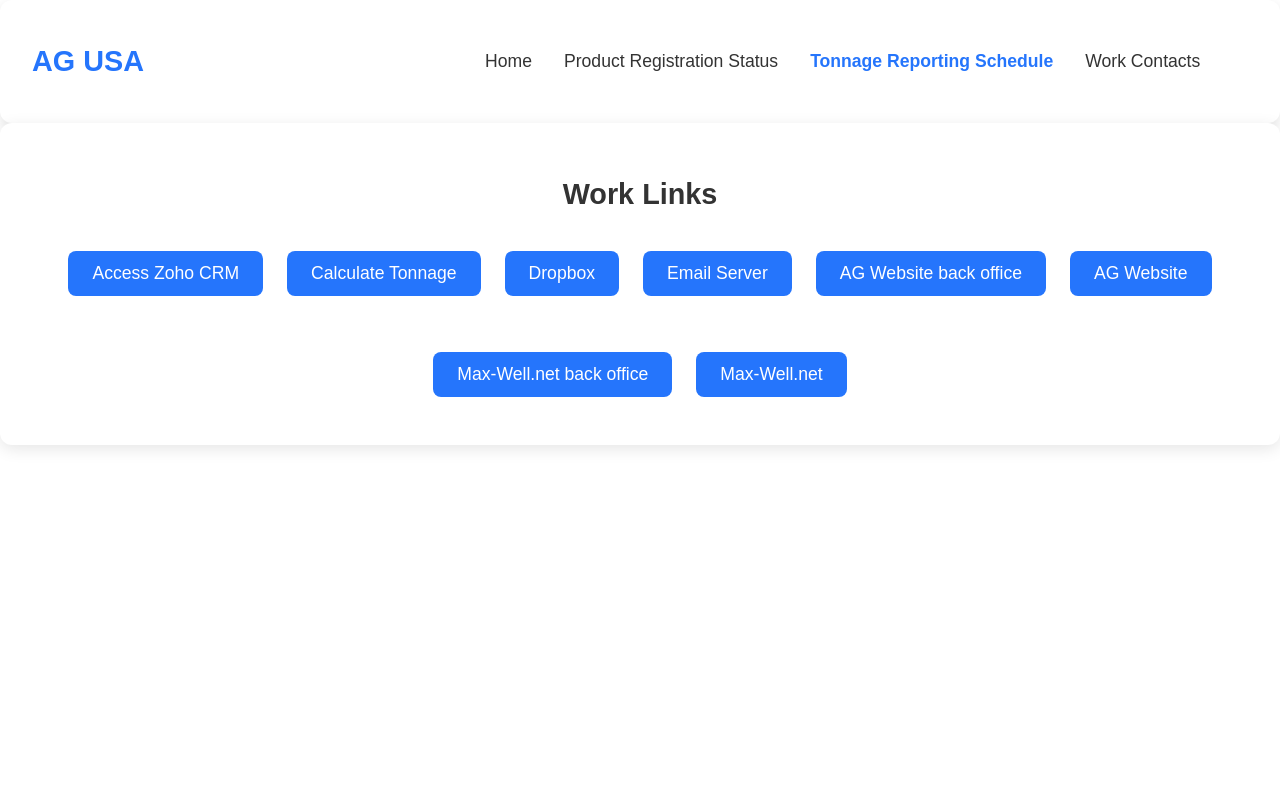
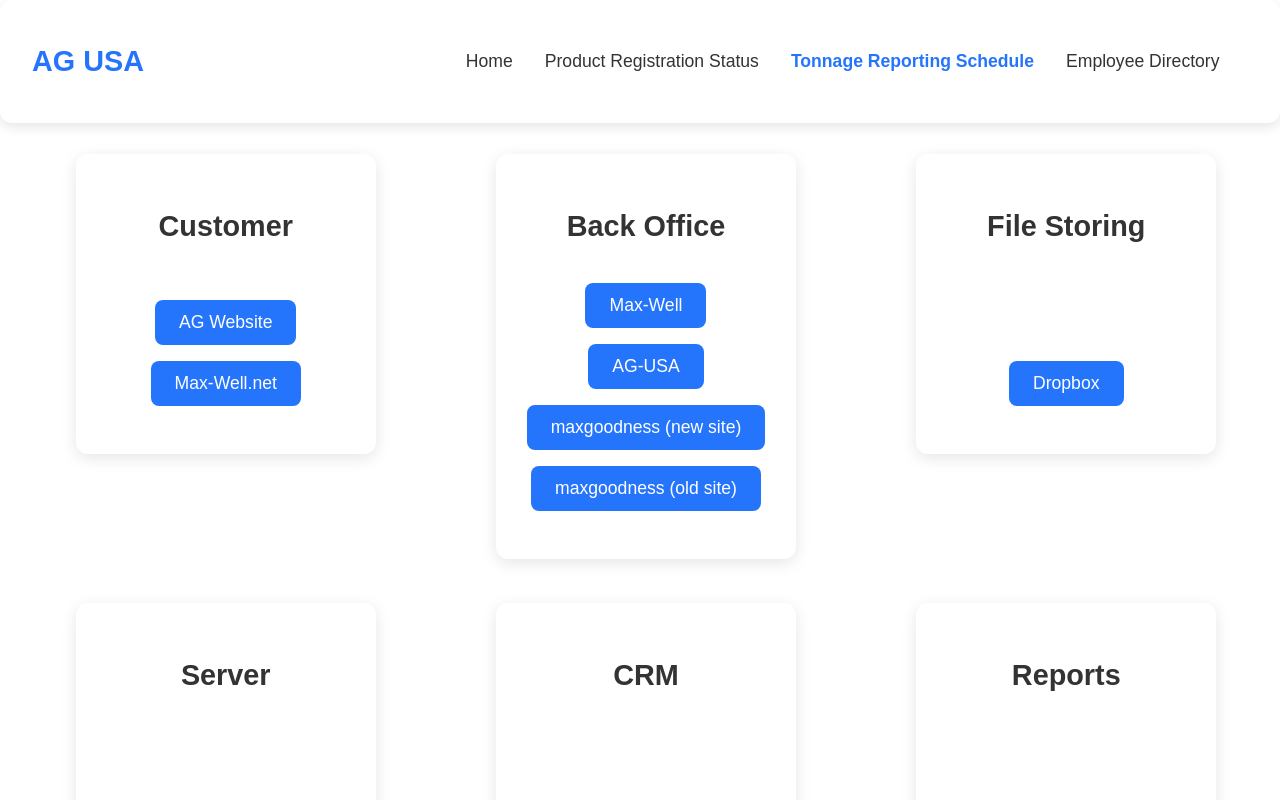
Before and after one commit to max-well-creator/work_dashboard, a Next.js app: page / in a window 1280 px wide. Shown: the top 800 px of the page. Built offline with nearby package versions, Linux system fonts and the light colour scheme.

Commit message:
add more links and categorize links into boxes

```diff
--- /dev/null
+++ b/src/app/home.module.scss
@@ -0,0 +1,16 @@
+.workLinksContainer {
+  display: flex;
+  justify-content: space-around;
+  flex-wrap: wrap;
+  gap: 2rem;
+  margin: 2%;
+
+
+
+  h2 {
+    color: #333;
+    font-size: 1.8rem;
+    margin-bottom: 1.5rem;
+    font-weight: 600;
+  }
+}
--- a/src/app/page.js
+++ b/src/app/page.js
@@ -1,5 +1,43 @@
-import WorkLinks from "../components/InportantLinks/WorkLinks";
+import {
+	CustomerWebsiteLinks,
+	BackOfficeLinks,
+	FileStoringLinks,
+	ServerLinks,
+	CRMLinks,
+	ReportLinks,
+	SalesSites,
+} from "@/data/workLinks";
+
+import React from "react";
+import styles from "./home.module.scss";
+import WorkLinks from "@/components/InportantLinks/WorkLinks";
 
 export default function Home() {
-	return <WorkLinks />;
+	return (
+		<div>
+			<div className={styles.workLinksContainer}>
+				<div styles={styles.customerLinks}>
+					<WorkLinks title="Customer" links={CustomerWebsiteLinks} />
+				</div>
+				<div styles={styles.backOfficeLinks}>
+					<WorkLinks title="Back Office" links={BackOfficeLinks} />
+				</div>
+				<div styles={styles.fileStoringLinks}>
+					<WorkLinks title="File Storing" links={FileStoringLinks} />
+				</div>
+				<div styles={styles.serverLinks}>
+					<WorkLinks title="Server" links={ServerLinks} />
+				</div>
+				<div styles={styles.cRMLinks}>
+					<WorkLinks title="CRM" links={CRMLinks} />
+				</div>
+				<div styles={styles.reportLinks}>
+					<WorkLinks title="Reports" links={ReportLinks} />
+				</div>
+				<div styles={styles.salesLinks}>
+					<WorkLinks title="Sales" links={SalesSites} />
+				</div>
+			</div>
+		</div>
+	);
 }
--- a/src/components/CustomNav/nav.js
+++ b/src/components/CustomNav/nav.js
@@ -30,7 +30,7 @@
 					</li>
 					<li className={styles.navItem}>
 						<Link href="/contacts" className={styles.navLink}>
-							Work Contacts
+							Employee Directory
 						</Link>
 					</li>
 				</ul>
--- a/src/components/InportantLinks/WorkLinks.js
+++ b/src/components/InportantLinks/WorkLinks.js
@@ -1,12 +1,11 @@
-import { links } from "@/data/workLinks";
+import React from "react";
 import Link from "next/link";
-import React from "react";
 import styles from "./WorkLinks.module.scss";
 
-export default function WorkLinks() {
+export default function WorkLinks({ title, links }) {
 	return (
-		<div className={styles.workLinksContainer}>
-			<h2>Work Links</h2>
+		<div className={styles.container}>
+			<h2>{title}</h2>
 			<div className={styles.linksContainer}>
 				{links.map((link, index) => {
 					return (
--- a/src/components/InportantLinks/WorkLinks.module.scss
+++ b/src/components/InportantLinks/WorkLinks.module.scss
@@ -1,33 +1,25 @@
-.workLinksContainer {
-  width: 100%;
-  margin: 0 auto;
+.container {
+  margin: 2%;
   padding: 2rem 1rem;
   background-color: #fff;
   border-radius: 12px;
   box-shadow: 0 4px 16px rgba(0, 0, 0, 0.1);
   text-align: center;
   transition: box-shadow 0.3s ease;
-
-  &:hover {
-    box-shadow: 0 8px 24px rgba(0, 0, 0, 0.2);
-  }
-
-  h2 {
-    color: #333;
-    font-size: 1.8rem;
-    margin-bottom: 1.5rem;
-    font-weight: 600;
-  }
+  min-width: 300px;
+  min-height: 300px; // Ensures all boxes have the same minimum height
+  display: flex;
+  flex-direction: column;
+  justify-content: space-between;
 }
 
 .linksContainer {
-  display: flex;
-  flex-wrap: wrap;
-  justify-content: center;
-  gap: 1.5rem; // Space between the links
+
+  gap: 1.5rem;
 }
 
 .linkItem {
+  flex-grow: 1;
   margin: 1rem 0;
 
   a {
--- a/src/data/workLinks.js
+++ b/src/data/workLinks.js
@@ -1,34 +1,67 @@
-export const links = [
-	{
-		title: "Access Zoho CRM",
-		url: "https://crm.zoho.com/crm/org661028088/tab/Home/begin",
-	},
-	{
-		title: "Calculate Tonnage",
-		url: "https://tonnage-cd855155a902.herokuapp.com/",
-	},
-	{
-		title: "Dropbox",
-		url: "https://www.dropbox.com/",
-	},
-	{
-		title: "Email Server",
-		url: "https://cp.hostek.com/index.php?rp=/login",
-	},
-	{
-		title: "AG Website back office",
-		url: "https://ag-usa.net/vsadmin/login.php",
-	},
+export const CustomerWebsiteLinks = [
 	{
 		title: "AG Website",
 		url: "https://ag-usa.net/",
 	},
-	{
-		title: "Max-Well.net back office",
-		url: "https://www.max-well.net/vsadmin/login.asp",
-	},
+
 	{
 		title: "Max-Well.net",
 		url: "https://www.max-well.net",
 	},
 ];
+
+export const BackOfficeLinks = [
+	{
+		title: "Max-Well",
+		url: "https://www.max-well.net/vsadmin/login.asp",
+	},
+	{
+		title: "AG-USA",
+		url: "https://ag-usa.net/vsadmin/login.php",
+	},
+	{
+		title: "maxgoodness (new site)",
+		url: "https://admin.shopify.com/store/5649a3-b0",
+	},
+	{
+		title: "maxgoodness (old site)",
+		url: "https://my.ecwid.com/store/84511114?_gl=1*18xzb6l*_up*MQ..#dashboard:wizard=tiles",
+	},
+];
+
+export const FileStoringLinks = [
+	{
+		title: "Dropbox",
+		url: "https://www.dropbox.com/",
+	},
+];
+
+export const ServerLinks = [
+	{
+		title: "Email",
+		url: "https://cp.hostek.com/index.php?rp=/login",
+	},
+];
+export const CRMLinks = [
+	{
+		title: "Zoho",
+		url: "https://crm.zoho.com/crm/org661028088/tab/Home/begin",
+	},
+];
+export const ReportLinks = [
+	{
+		title: "Calculate Tonnage",
+		url: "https://tonnage-cd855155a902.herokuapp.com/",
+	},
+];
+
+export const SalesSites = [
+	{
+		title: "maxgoodness.com (new site)",
+		url: "https://www.maxgoodness.com/",
+	},
+	{
+		title: "max-goodness.com (old site)",
+		url: "https://www.max-goodness.com/",
+	},
+];
```
